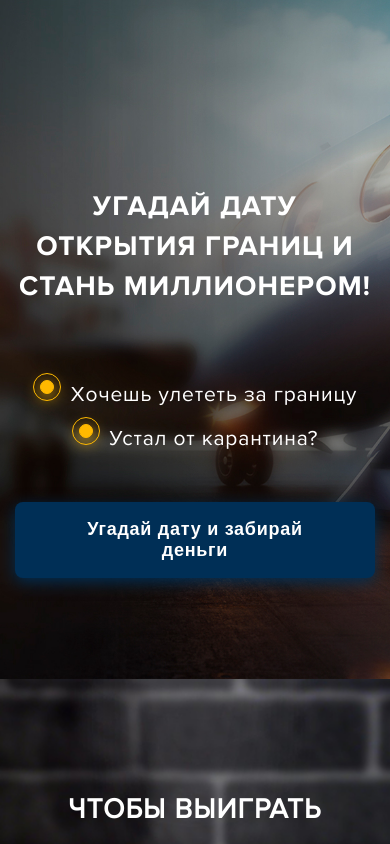
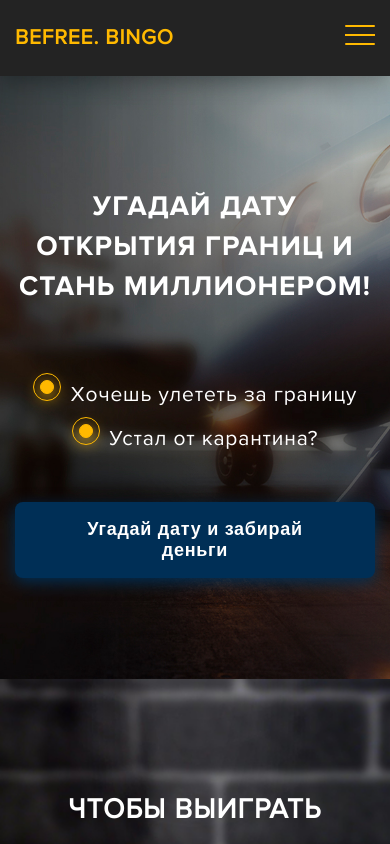
Before and after one commit to deadpooll312/crud, a React (Create React App) app: page / in a window 390 px wide. Shown: the top 844 px of the page. Built offline with nearby package versions, Linux system fonts and the light colour scheme.

Commit message:
add burger in header mobile

```diff
--- a/src/assets/styles/main.page.scss
+++ b/src/assets/styles/main.page.scss
@@ -1,11 +1,12 @@
 .header{
-  position: absolute;
+  position: fixed;
   top: 0;
   left: 0;
   right: 0;
   padding: 3vh 0;
   background: #232323;
   box-shadow: 0px 6px 20px rgba(0, 0, 0, 0.3);
+  z-index: 31;
   &.dark-header{
     background-color: #232323;
     padding: 10px 0;
--- a/src/assets/styles/media.scss
+++ b/src/assets/styles/media.scss
@@ -9,7 +9,23 @@
   }
 
   .header{
-    display: none;
+    .links-wrapper_header{
+      .brand-link{
+        font-size: 1.5rem;
+      }
+      .link-item{
+        display: none;
+      }
+    }
+    .registration-wrapper_header{
+      display: none;
+    }
+    .burger-btn{
+      display: block;
+    }
+    .mobile-list{
+      display: block;
+    }
   }
 
   .main-banner{
--- a/src/assets/styles/variables.scss
+++ b/src/assets/styles/variables.scss
@@ -154,3 +154,95 @@ body{
     }
   }
 }
+
+
+
+.burger-btn{
+  position: relative;
+  width: 30px;
+  height: 20px;
+  display: none;
+  i{
+    position: absolute;
+    top: 50%;
+    transform: translateY(-50%);
+    display: inline-block;
+    width: 100%;
+    height: 2px;
+    background-color: $brand-color;
+  }
+  &:before, &:after{
+    position: absolute;
+    content: "";
+    width: 100%;
+    height: 2px;
+    background: $brand-color;
+    border-radius: 8px;
+  }
+  &:before{
+    top: 0;
+    left: 0;
+  }
+  &:after{
+    bottom: 0;
+    left: 0;
+  }
+}
+
+.mobile-list{
+  display: none;
+  position: absolute;
+  top: 100%;
+  text-align: center;
+  left: 0;
+  right: 0;
+  padding: 40px;
+  background-color: #232323;
+  box-shadow: 0px 6px 20px rgba(0, 0, 0, 0.3);
+  transition: .3s;
+  li{
+    margin-bottom: 10px;
+  }
+  a{
+    position: relative;
+    display: inline-block;
+    padding: 10px;
+    font-size: 1.125rem;
+    color: #fff;
+    &:before{
+      position: absolute;
+      content: '';
+      bottom: 0;
+      left: 0;
+      height: 1px;
+      width: 100%;
+      background-color: #fff;
+      transition: .3s;
+      opacity: 0;
+    }
+    &:hover{
+      &:before{
+        opacity: 1;
+      }
+    }
+  }
+  .btn-sing-in{
+    width: 160px;
+    font-size: 16px;
+    color: #fff;
+    padding: 13px 0;
+    border: 2px solid transparent;
+    border-radius: 8px;
+    background-color: #FFB900;
+    margin-bottom: 10px;
+  }
+  .btn-log-in{
+    width: 160px;
+    font-size: 16px;
+    color: #fff;
+    padding: 13px 0;
+    border: 2px solid #FFFFFF;
+    border-radius: 8px;
+    background-color: transparent;
+  }
+}
--- a/src/pages/main/Main.js
+++ b/src/pages/main/Main.js
@@ -6,6 +6,7 @@ import {SignUpPopup} from "./components/signup.popup";
 
 export const MainPage = inject("store")(observer(({store}) => {
     const [show, setShow] = useState(null);
+    const [showMenu, setShowMenu] = useState(false);
     const history = useHistory();
     const banner = useRef(null);
     const programRef = useRef(null);
@@ -49,6 +50,15 @@ export const MainPage = inject("store")(observer(({store}) => {
                 <a href="#" className="link-item" onClick={() => scroll(banner)}>Правила</a>
                 <a href="#" className="link-item" onClick={() => scroll(programRef)}>Реферальная программа</a>
               </div>
+
+              <span className="burger-btn" onClick={() => setShowMenu(true)}><i></i></span>
+              {showMenu && <ul className="mobile-list">
+                <li><a href="#" className="link-item" onClick={() => scroll(banner)}>Сделать ставку</a></li>
+                <li><a href="#" className="link-item" onClick={() => scroll(banner)}>Правила</a></li>
+                <li><a href="#" className="link-item" onClick={() => scroll(programRef)}>Реферальная программа</a></li>
+                <li><button className="btn btn-sing-in" onClick={() => setShow('signup')}>Регистрация</button></li>
+                <li><button className="btn btn-log-in" onClick={() => setShow('login')}>Вход</button></li>
+              </ul>}
 
               <div className="registration-wrapper_header">
                 {!store.auth.user.email ? <Fragment>
```
